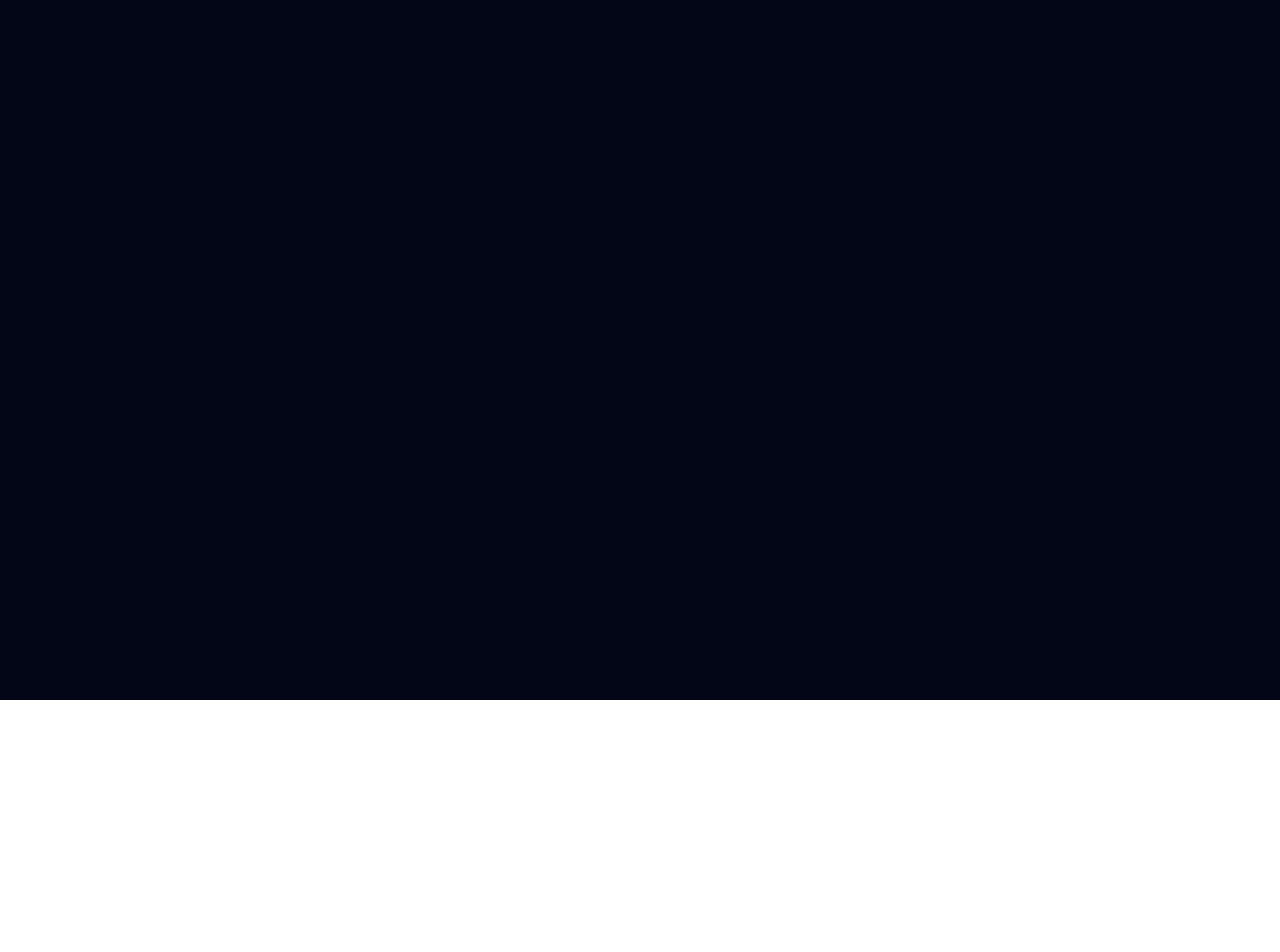
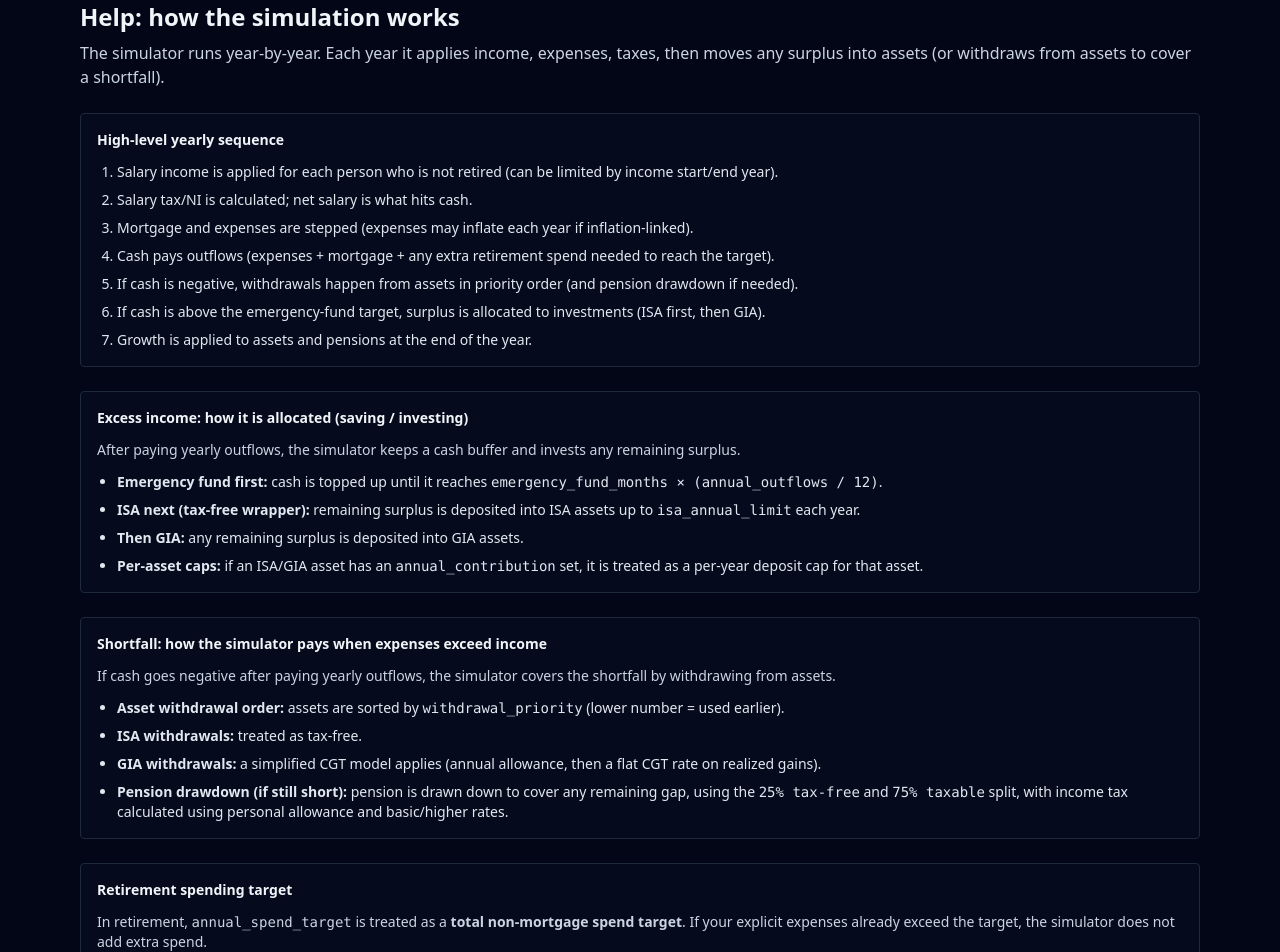
Before and after one commit to GeoffC31415/FinanceMgmt, a React (Vite) app in the folder frontend/: page /help in a window 1280 px wide. Shown: the part 100-1052 px from the top of the page. Before the commit the page ends 800 px from the top, so only its background shows below. Built offline with nearby package versions, Linux system fonts and the light colour scheme; no server answers.

Commit message:
Add help page explaining calcs

```diff
--- a/frontend/src/App.tsx
+++ b/frontend/src/App.tsx
@@ -2,6 +2,7 @@ import { NavLink, Route, Routes } from "react-router-dom";
 import { Dashboard } from "./components/Dashboard";
 import { ScenarioConfigPage } from "./components/config/ScenarioConfigPage";
 import { ConfigWizard } from "./components/config/ConfigWizard";
+import { HelpPage } from "./components/HelpPage";
 
 export function App() {
   return (
@@ -27,6 +28,14 @@ export function App() {
             >
               Config
             </NavLink>
+            <NavLink
+              to="/help"
+              className={({ isActive }) =>
+                `rounded px-3 py-2 ${isActive ? "bg-slate-800" : "hover:bg-slate-900"}`
+              }
+            >
+              Help
+            </NavLink>
           </nav>
         </div>
       </header>
@@ -36,6 +45,7 @@ export function App() {
           <Route path="/" element={<Dashboard />} />
           <Route path="/config" element={<ScenarioConfigPage />} />
           <Route path="/config/wizard" element={<ConfigWizard />} />
+          <Route path="/help" element={<HelpPage />} />
         </Routes>
       </main>
     </div>
--- /dev/null
+++ b/frontend/src/components/HelpPage.tsx
@@ -0,0 +1,99 @@
+export function HelpPage() {
+  return (
+    <div className="space-y-6">
+      <div>
+        <h1 className="text-2xl font-semibold">Help: how the simulation works</h1>
+        <p className="mt-2 text-slate-300">
+          The simulator runs year-by-year. Each year it applies income, expenses, taxes, then moves any surplus into
+          assets (or withdraws from assets to cover a shortfall).
+        </p>
+      </div>
+
+      <div className="rounded border border-slate-800 bg-slate-900/30 p-4 space-y-3">
+        <div className="text-sm font-semibold">High-level yearly sequence</div>
+        <ol className="list-decimal space-y-2 pl-5 text-sm text-slate-200">
+          <li>Salary income is applied for each person who is not retired (can be limited by income start/end year).</li>
+          <li>Salary tax/NI is calculated; net salary is what hits cash.</li>
+          <li>Mortgage and expenses are stepped (expenses may inflate each year if inflation-linked).</li>
+          <li>Cash pays outflows (expenses + mortgage + any extra retirement spend needed to reach the target).</li>
+          <li>
+            If cash is negative, withdrawals happen from assets in priority order (and pension drawdown if needed).
+          </li>
+          <li>
+            If cash is above the emergency-fund target, surplus is allocated to investments (ISA first, then GIA).
+          </li>
+          <li>Growth is applied to assets and pensions at the end of the year.</li>
+        </ol>
+      </div>
+
+      <div className="rounded border border-slate-800 bg-slate-900/30 p-4 space-y-3">
+        <div className="text-sm font-semibold">Excess income: how it is allocated (saving / investing)</div>
+        <p className="text-sm text-slate-300">
+          After paying yearly outflows, the simulator keeps a cash buffer and invests any remaining surplus.
+        </p>
+        <ul className="list-disc space-y-2 pl-5 text-sm text-slate-200">
+          <li>
+            <span className="font-semibold">Emergency fund first:</span> cash is topped up until it reaches{" "}
+            <span className="font-mono">emergency_fund_months × (annual_outflows / 12)</span>.
+          </li>
+          <li>
+            <span className="font-semibold">ISA next (tax-free wrapper):</span> remaining surplus is deposited into ISA
+            assets up to <span className="font-mono">isa_annual_limit</span> each year.
+          </li>
+          <li>
+            <span className="font-semibold">Then GIA:</span> any remaining surplus is deposited into GIA assets.
+          </li>
+          <li>
+            <span className="font-semibold">Per-asset caps:</span> if an ISA/GIA asset has an{" "}
+            <span className="font-mono">annual_contribution</span> set, it is treated as a per-year deposit cap for that
+            asset.
+          </li>
+        </ul>
+      </div>
+
+      <div className="rounded border border-slate-800 bg-slate-900/30 p-4 space-y-3">
+        <div className="text-sm font-semibold">Shortfall: how the simulator pays when expenses exceed income</div>
+        <p className="text-sm text-slate-300">
+          If cash goes negative after paying yearly outflows, the simulator covers the shortfall by withdrawing from
+          assets.
+        </p>
+        <ul className="list-disc space-y-2 pl-5 text-sm text-slate-200">
+          <li>
+            <span className="font-semibold">Asset withdrawal order:</span> assets are sorted by{" "}
+            <span className="font-mono">withdrawal_priority</span> (lower number = used earlier).
+          </li>
+          <li>
+            <span className="font-semibold">ISA withdrawals:</span> treated as tax-free.
+          </li>
+          <li>
+            <span className="font-semibold">GIA withdrawals:</span> a simplified CGT model applies (annual allowance,
+            then a flat CGT rate on realized gains).
+          </li>
+          <li>
+            <span className="font-semibold">Pension drawdown (if still short):</span> pension is drawn down to cover any
+            remaining gap, using the <span className="font-mono">25% tax-free</span> and{" "}
+            <span className="font-mono">75% taxable</span> split, with income tax calculated using personal allowance and
+            basic/higher rates.
+          </li>
+        </ul>
+      </div>
+
+      <div className="rounded border border-slate-800 bg-slate-900/30 p-4 space-y-3">
+        <div className="text-sm font-semibold">Retirement spending target</div>
+        <p className="text-sm text-slate-300">
+          In retirement, <span className="font-mono">annual_spend_target</span> is treated as a{" "}
+          <span className="font-semibold">total non-mortgage spend target</span>. If your explicit expenses already
+          exceed the target, the simulator does not add extra spend.
+        </p>
+      </div>
+
+      <div className="rounded border border-slate-800 bg-slate-900/30 p-4 space-y-3">
+        <div className="text-sm font-semibold">Notes / simplifications</div>
+        <ul className="list-disc space-y-2 pl-5 text-sm text-slate-200">
+          <li>UK tax is simplified: salary uses income tax + NI; pension drawdown uses income tax; GIA uses a simplified CGT model.</li>
+          <li>Real-world details like dividend tax, full CGT rules, tapered personal allowance, etc. are not modeled.</li>
+        </ul>
+      </div>
+    </div>
+  );
+}
```
